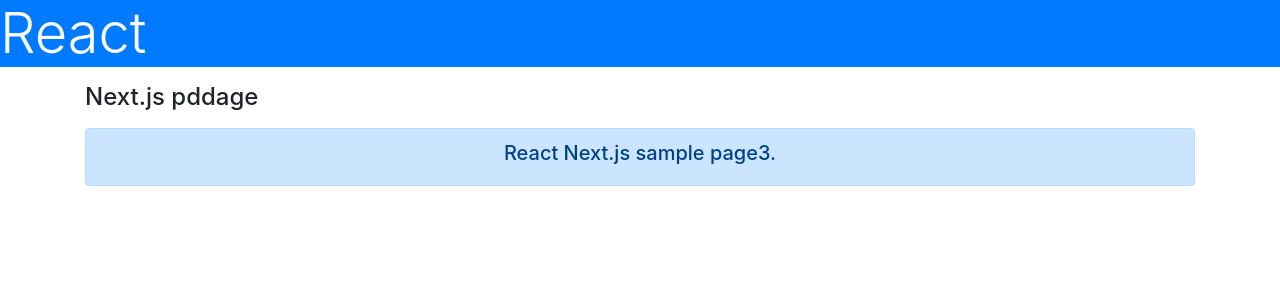
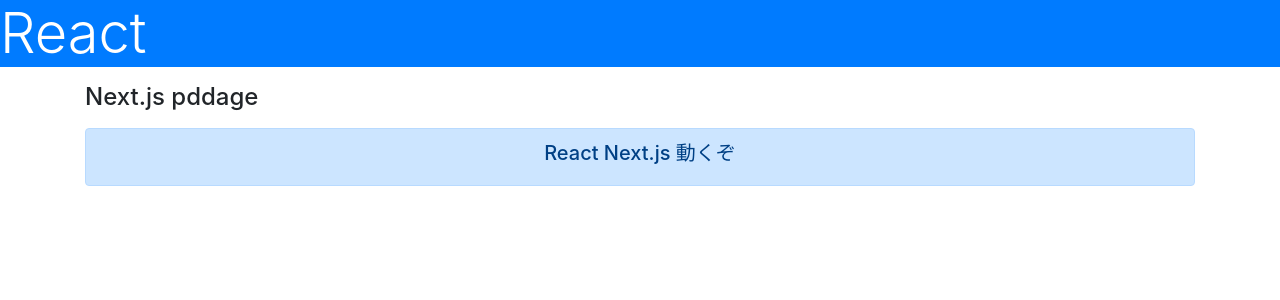
Before and after one commit to videozanmai/nextjs-blog, a Next.js app: page / in a window 1280 px wide. Shown: the top 300 px of the page. Built offline with nearby package versions, Linux system fonts and the light colour scheme.

Commit message:
5nd mommit

```diff
--- a/pages/index.js
+++ b/pages/index.js
@@ -4,7 +4,7 @@
 
 export default function Home() {
   let title = 'Next.js pddage'
-  let message = 'React Next.js sample page3.'
+  let message = 'React Next.js 動くぞ'
 
   return (
     <div>
```
